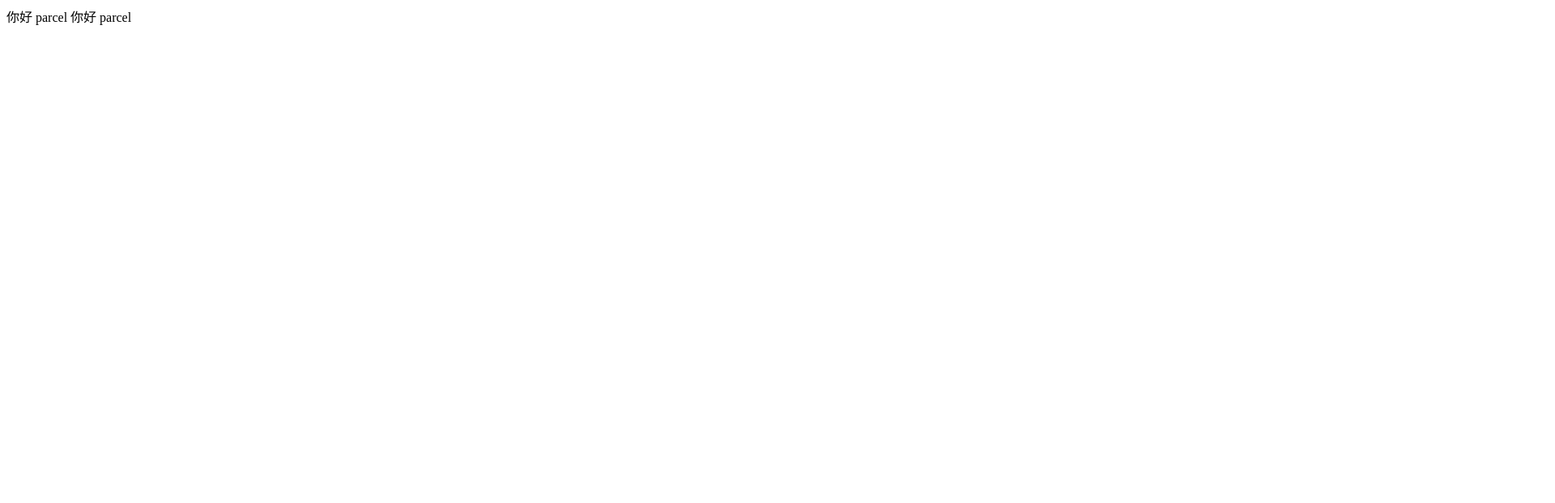
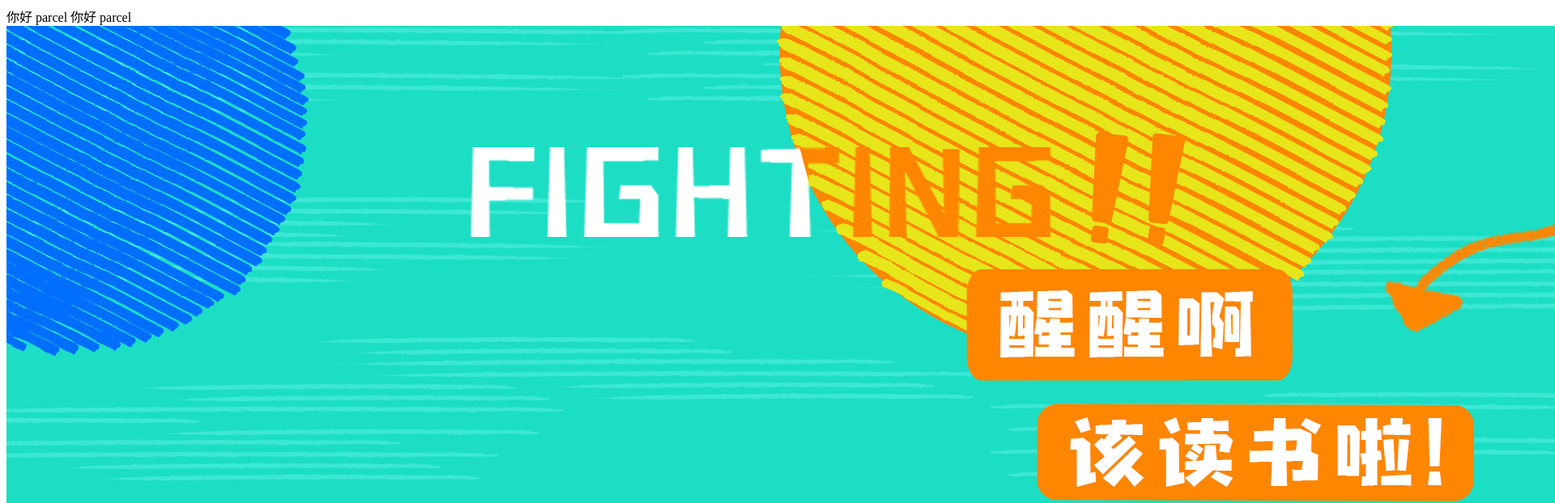
Before and after one commit to RaStarMJL/myparcel, a website: page src/index.html in a window 1280 px wide. Shown: the top 622 px of the page at 81% size, 1920 px wide, since content can reach past the window. Drawn offline with Linux system fonts and the light colour scheme.

Commit message:
第二次修改

```diff
--- a/src/index.html
+++ b/src/index.html
@@ -7,5 +7,6 @@
   </head>
   <body>
     你好 parcel 你好 parcel
+    <img src="img.png" alt="fighting" />
   </body>
 </html>
```
Also changed, not shown: dist/img.6d69a1f3.png (added), dist/index.html, src/img.png (added).
